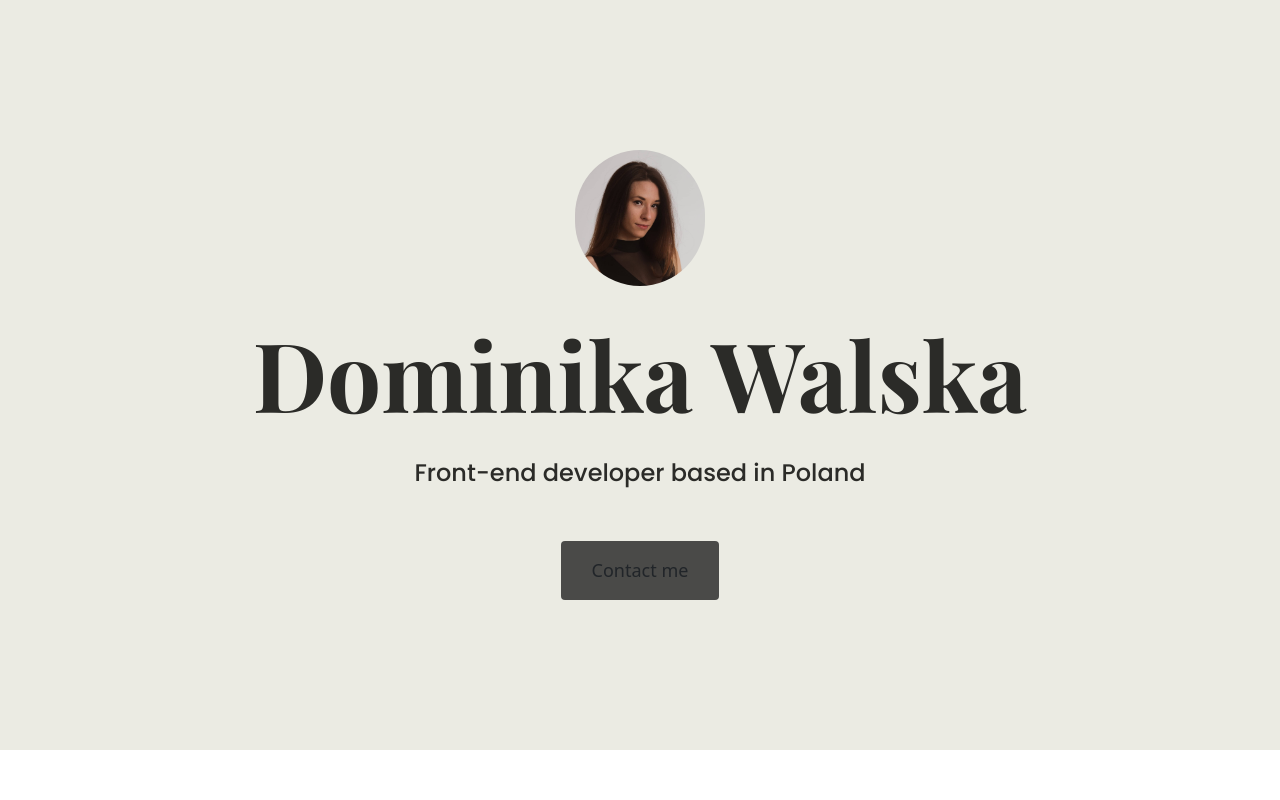
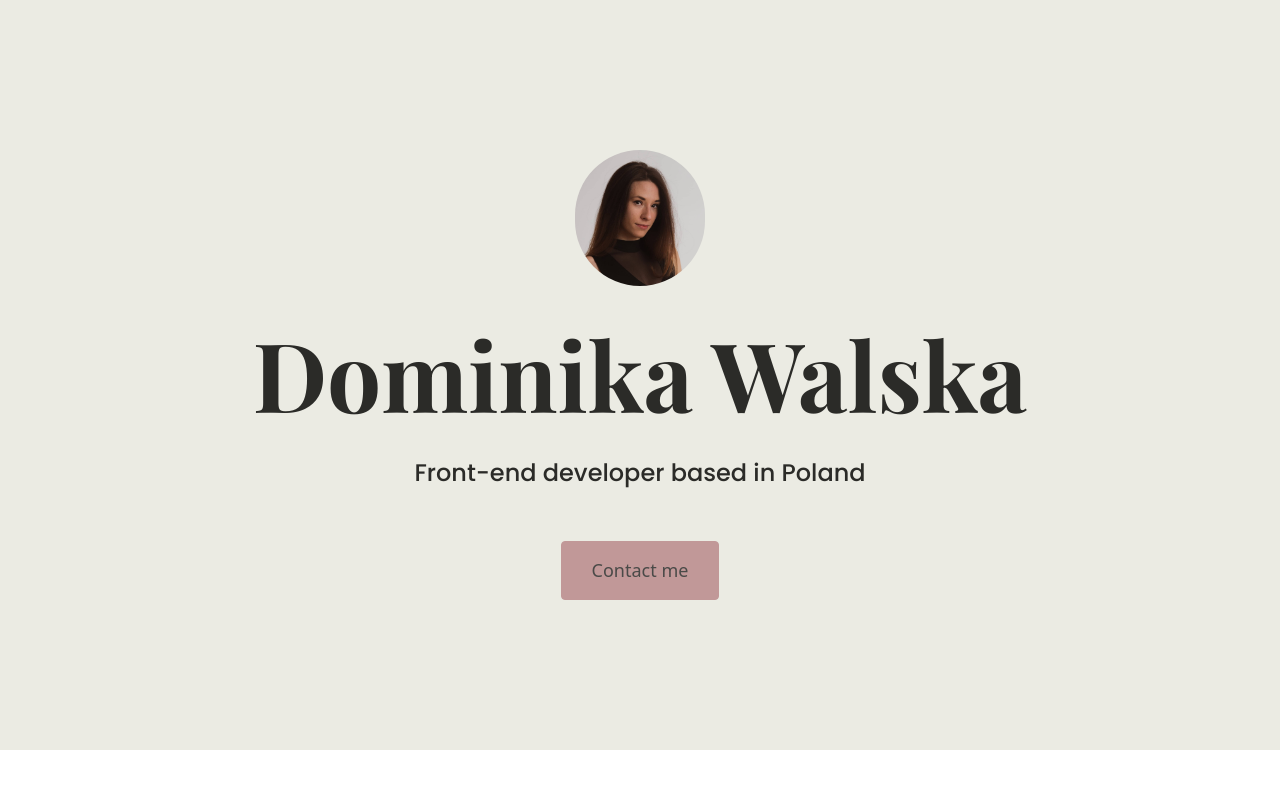
Before and after one commit to dominikawalska/portfolio-project-responsive, a plain HTML site: page index.html in a window 1280 px wide. In both pictures the pointer is over the link "Contact me". Shown: the top 800 px of the page. Drawn offline with nearby package versions, Linux system fonts and the light colour scheme.

Commit message:
Styled hover

```diff
--- a/app.css
+++ b/app.css
@@ -70,6 +70,11 @@ p {
   line-height: 27px;
 }
 
+.btn-branding:hover {
+  background-color: var(--fourth-color);
+  color: var(--third-color);
+  border: 1px solid var(--fourth-color);
+}
 .main-button {
   background-color: var(--third-color);
   color: white;
```
